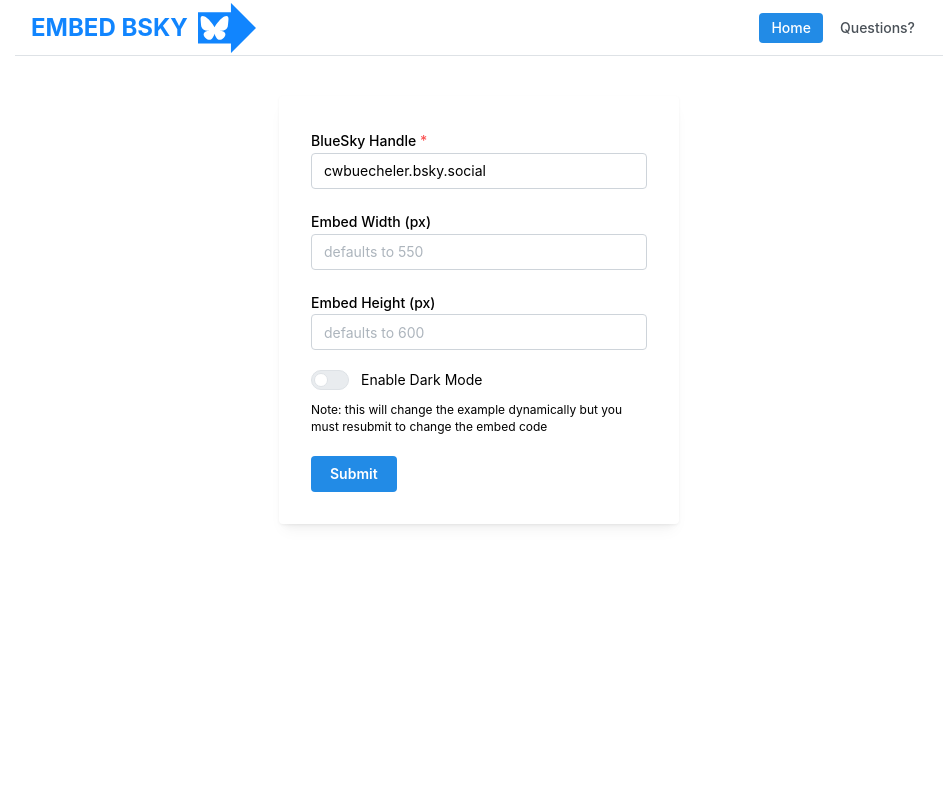
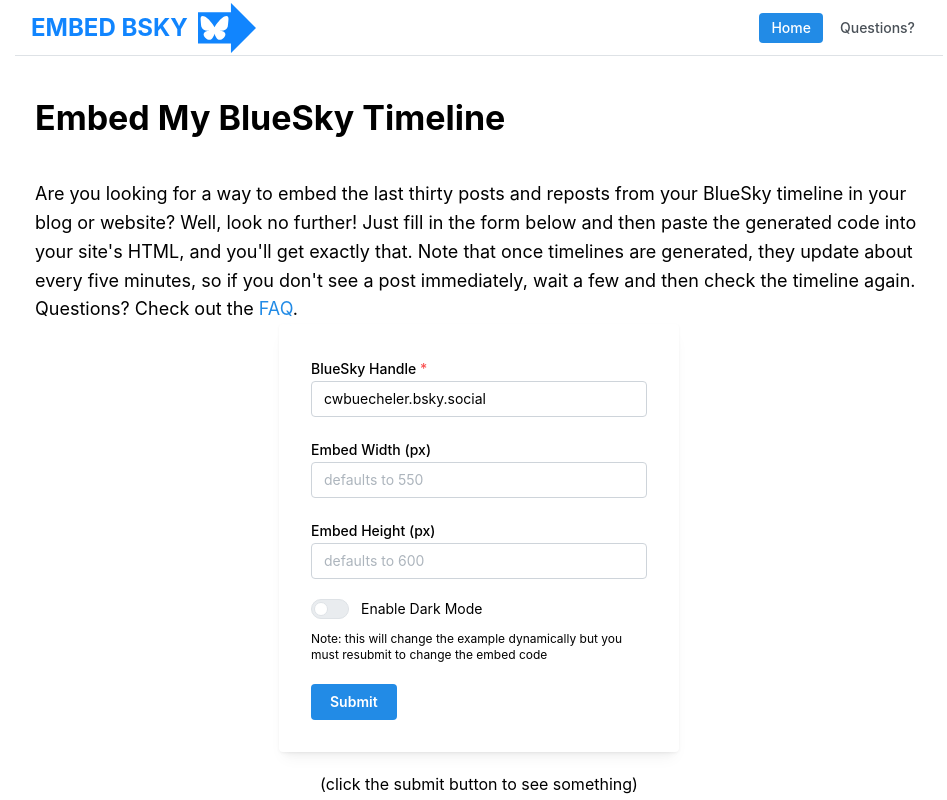
Before and after one commit to cwbuecheler/embedbsky.com, a Next.js app: page / in a window 1280 px wide. Shown: the top 800 px of the page, without its empty margins (161-1108 px from the left). Built offline with nearby package versions, Linux system fonts and the light colour scheme; no server answers.

Commit message:
adding more explanatory text

```diff
--- a/app/page.tsx
+++ b/app/page.tsx
@@ -5,6 +5,7 @@
 
 // Mantine & related
 import {
+	Anchor,
 	Box,
 	Button,
 	Group,
@@ -23,6 +24,7 @@
 import Header from '@/components/Header';
 import classes from '@/app/page.module.css';
 import { api } from '@/util/api';
+import Link from 'next/link';
 
 type FormValues = {
 	bskyHandle: string;
@@ -145,6 +147,22 @@
 			<Header activeLink="home" />
 			<Box mih={600} pl={20} pr={20}>
 				<form onSubmit={handleSubmit}>
+					<Title mb={20} order={1}>
+						Embed My BlueSky Timeline
+					</Title>
+					<Space h="lg" />
+					<Text size="lg">
+						Are you looking for a way to embed the last thirty posts and reposts from your BlueSky
+						timeline in your blog or website? Well, look no further! Just fill in the form below and
+						then paste the generated code into your site's HTML, and you'll get exactly that. Note
+						that once timelines are generated, they update about every five minutes, so if you don't
+						see a post immediately, wait a few and then check the timeline again. Questions? Check
+						out the{' '}
+						<Link href="/faq" passHref legacyBehavior>
+							<Anchor>FAQ</Anchor>
+						</Link>
+						.
+					</Text>
 					<Paper className={classes.formwrap} p="xl" shadow="sm">
 						<TextInput
 							key={form.key('bskyHandle')}
@@ -204,7 +222,9 @@
 							</div>
 						</div>
 					</Group>
-				) : null}
+				) : (
+					<Text ta="center">(click the submit button to see something)</Text>
+				)}
 			</Box>
 		</>
 	);
```
Also changed, not shown: app/faq/page.tsx (+11 -5 lines), public/embedbsky.com-master.css (+4 -4 lines).
